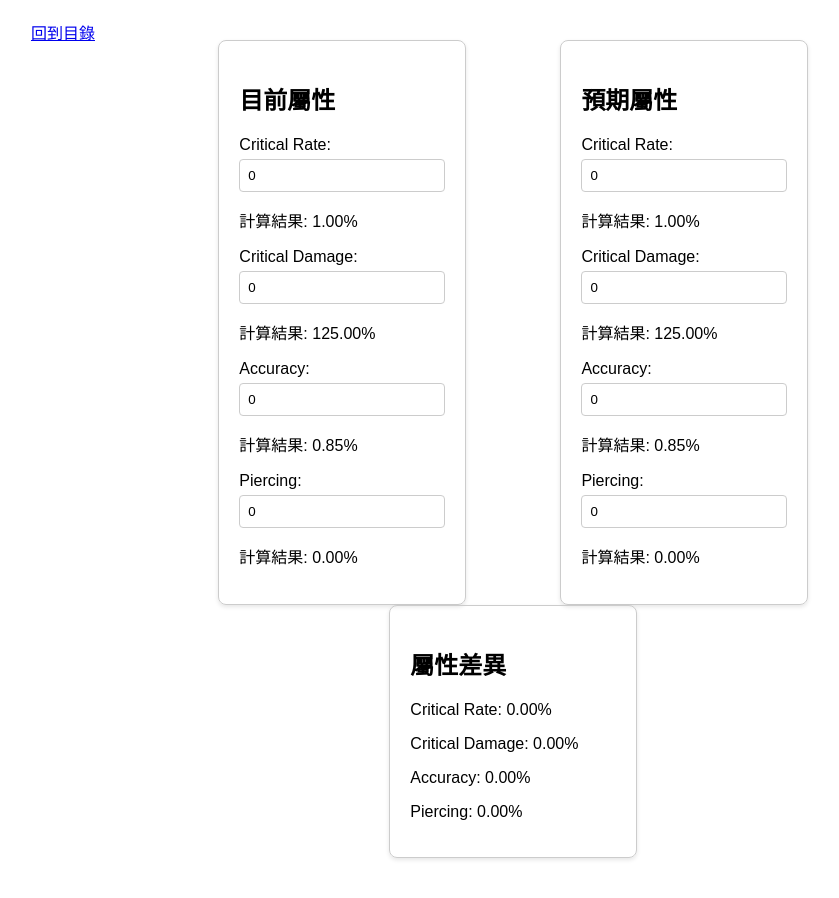
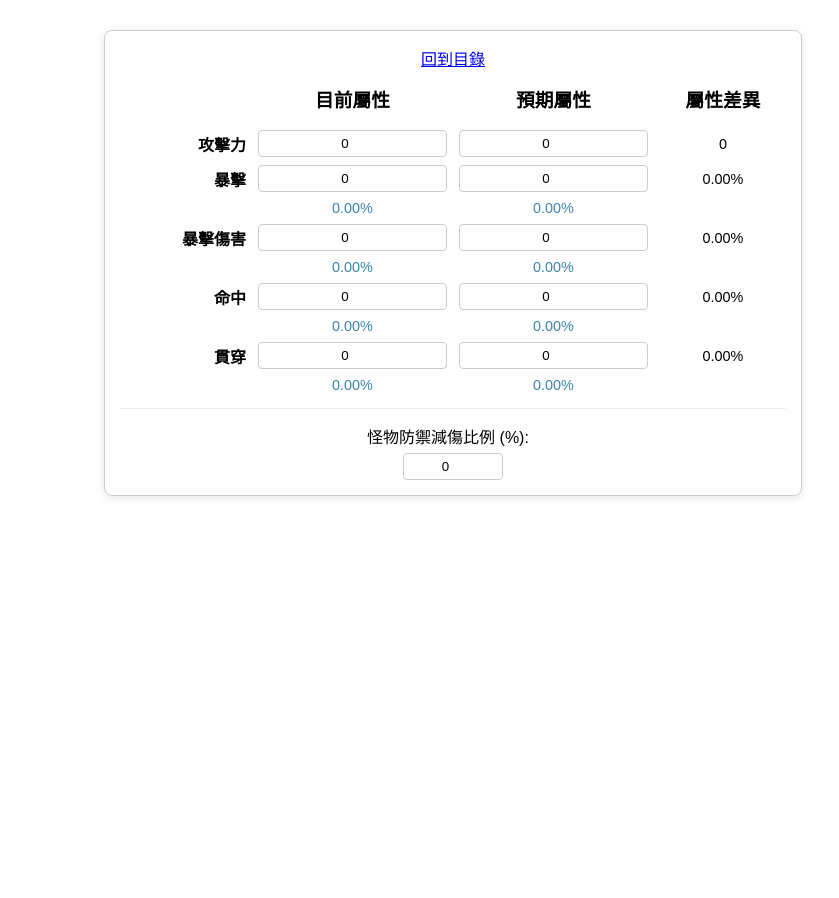
Before and after one commit to Liyobor/bns_tool, a Vue app in the folder website/: page /stats in a window 1280 px wide. Shown: the whole page, without its empty margins (187-1026 px from the left). After the commit the page ends 800 px from the top, so only its background shows below. Built offline with nearby package versions, Linux system fonts and the light colour scheme.

Commit message:
\"feat: Refactor StatsCalculator UI and add new features\"

```diff
--- a/website/src/views/StatsCalculator.vue
+++ b/website/src/views/StatsCalculator.vue
@@ -1,62 +1,66 @@
 <template>
-  <div style="text-align: center; margin-bottom: 20px;">
+  <div class="calculator-container">
+    <div style="text-align: center; margin-bottom: 15px;">
       <router-link to="/">回到目錄</router-link>
-  </div>
-  <div id="app">
-    <div class="stats-section">
-      <h2>目前屬性</h2>
-      <div class="input-group">
-        <label for="currentCriticalRate">Critical Rate:</label>
-        <input type="number" id="currentCriticalRate" v-model.number="currentStats.criticalRate">
-        <p>計算結果: {{ calculateCriticalRate(currentStats.criticalRate).toFixed(2) }}%</p>
-      </div>
-      <div class="input-group">
-        <label for="currentCriticalDamage">Critical Damage:</label>
-        <input type="number" id="currentCriticalDamage" v-model.number="currentStats.criticalDamage">
-        <p>計算結果: {{ calculateCriticalDamage(currentStats.criticalDamage).toFixed(2) }}%</p>
-      </div>
-      <div class="input-group">
-        <label for="currentAccuracy">Accuracy:</label>
-        <input type="number" id="currentAccuracy" v-model.number="currentStats.accuracy">
-        <p>計算結果: {{ calculateAccuracy(currentStats.accuracy).toFixed(2) }}%</p>
-      </div>
-      <div class="input-group">
-        <label for="currentPiercing">Piercing:</label>
-        <input type="number" id="currentPiercing" v-model.number="currentStats.piercing">
-        <p>計算結果: {{ calculatePiercing(currentStats.piercing).toFixed(2) }}%</p>
-      </div>
     </div>
 
-    <div class="stats-section">
-      <h2>預期屬性</h2>
-      <div class="input-group">
-        <label for="expectedCriticalRate">Critical Rate:</label>
-        <input type="number" id="expectedCriticalRate" v-model.number="expectedStats.criticalRate">
-        <p>計算結果: {{ calculateCriticalRate(expectedStats.criticalRate).toFixed(2) }}%</p>
-      </div>
-      <div class="input-group">
-        <label for="expectedCriticalDamage">Critical Damage:</label>
-        <input type="number" id="expectedCriticalDamage" v-model.number="expectedStats.criticalDamage">
-        <p>計算結果: {{ calculateCriticalDamage(expectedStats.criticalDamage).toFixed(2) }}%</p>
-      </div>
-      <div class="input-group">
-        <label for="expectedAccuracy">Accuracy:</label>
-        <input type="number" id="expectedAccuracy" v-model.number="expectedStats.accuracy">
-        <p>計算結果: {{ calculateAccuracy(expectedStats.accuracy).toFixed(2) }}%</p>
-      </div>
-      <div class="input-group">
-        <label for="expectedPiercing">Piercing:</label>
-        <input type="number" id="expectedPiercing" v-model.number="expectedStats.piercing">
-        <p>計算結果: {{ calculatePiercing(expectedStats.piercing).toFixed(2) }}%</p>
-      </div>
+    <div class="calculator-body">
+      <!-- Headers -->
+      <div class="grid-header"></div>
+      <div class="grid-header"><h3>目前屬性</h3></div>
+      <div class="grid-header"><h3>預期屬性</h3></div>
+      <div class="grid-header"><h3>屬性差異</h3></div>
+
+      <!-- Attack Power -->
+      <div class="grid-label">攻擊力</div>
+      <div><input type="number" v-model.number="currentStats.attackPower"></div>
+      <div><input type="number" v-model.number="expectedStats.attackPower"></div>
+      <div class="grid-result">{{ diffStats.attackPower }}</div>
+
+      <!-- Critical Rate -->
+      <div class="grid-label">暴擊</div>
+      <div><input type="number" v-model.number="currentStats.criticalRate"></div>
+      <div><input type="number" v-model.number="expectedStats.criticalRate"></div>
+      <div class="grid-result">{{ diffStats.criticalRate.toFixed(2) }}%</div>
+      <div class="grid-label-result"></div>
+      <div class="grid-result-percent">{{ calculateCriticalRate(currentStats.criticalRate).toFixed(2) }}%</div>
+      <div class="grid-result-percent">{{ calculateCriticalRate(expectedStats.criticalRate).toFixed(2) }}%</div>
+      <div class="grid-result"></div>
+
+      <!-- Critical Damage -->
+      <div class="grid-label">暴擊傷害</div>
+      <div><input type="number" v-model.number="currentStats.criticalDamage"></div>
+      <div><input type="number" v-model.number="expectedStats.criticalDamage"></div>
+      <div class="grid-result">{{ diffStats.criticalDamage.toFixed(2) }}%</div>
+      <div class="grid-label-result"></div>
+      <div class="grid-result-percent">{{ calculateCriticalDamage(currentStats.criticalDamage).toFixed(2) }}%</div>
+      <div class="grid-result-percent">{{ calculateCriticalDamage(expectedStats.criticalDamage).toFixed(2) }}%</div>
+      <div class="grid-result"></div>
+
+      <!-- Accuracy -->
+      <div class="grid-label">命中</div>
+      <div><input type="number" v-model.number="currentStats.accuracy"></div>
+      <div><input type="number" v-model.number="expectedStats.accuracy"></div>
+      <div class="grid-result">{{ diffStats.accuracy.toFixed(2) }}%</div>
+      <div class="grid-label-result"></div>
+      <div class="grid-result-percent">{{ calculateAccuracy(currentStats.accuracy).toFixed(2) }}%</div>
+      <div class="grid-result-percent">{{ calculateAccuracy(expectedStats.accuracy).toFixed(2) }}%</div>
+      <div class="grid-result"></div>
+
+      <!-- Piercing -->
+      <div class="grid-label">貫穿</div>
+      <div><input type="number" v-model.number="currentStats.piercing"></div>
+      <div><input type="number" v-model.number="expectedStats.piercing"></div>
+      <div class="grid-result">{{ diffStats.piercing.toFixed(2) }}%</div>
+      <div class="grid-label-result"></div>
+      <div class="grid-result-percent">{{ calculatePiercing(currentStats.piercing).toFixed(2) }}%</div>
+      <div class="grid-result-percent">{{ calculatePiercing(expectedStats.piercing).toFixed(2) }}%</div>
+      <div class="grid-result"></div>
     </div>
 
-    <div class="stats-section">
-      <h2>屬性差異</h2>
-      <p>Critical Rate: {{ diffStats.criticalRate.toFixed(2) }}%</p>
-      <p>Critical Damage: {{ diffStats.criticalDamage.toFixed(2) }}%</p>
-      <p>Accuracy: {{ diffStats.accuracy.toFixed(2) }}%</p>
-      <p>Piercing: {{ diffStats.piercing.toFixed(2) }}%</p>
+    <div class="extra-settings">
+        <label for="monsterDefenseReduction">怪物防禦減傷比例 (%):</label>
+        <input type="number" id="monsterDefenseReduction" v-model.number="monsterDefenseReduction">
     </div>
   </div>
 </template>
@@ -67,22 +71,26 @@ export default {
   data() {
     return {
       currentStats: {
+        attackPower: 0,
         criticalRate: 0,
         criticalDamage: 0,
         accuracy: 0,
         piercing: 0
       },
       expectedStats: {
+        attackPower: 0,
         criticalRate: 0,
         criticalDamage: 0,
         accuracy: 0,
         piercing: 0
-      }
+      },
+      monsterDefenseReduction: 0
     }
   },
   computed: {
     diffStats() {
       return {
+        attackPower: this.expectedStats.attackPower - this.currentStats.attackPower,
         criticalRate: this.calculateCriticalRate(this.expectedStats.criticalRate) - this.calculateCriticalRate(this.currentStats.criticalRate),
         criticalDamage: this.calculateCriticalDamage(this.expectedStats.criticalDamage) - this.calculateCriticalDamage(this.currentStats.criticalDamage),
         accuracy: this.calculateAccuracy(this.expectedStats.accuracy) - this.calculateAccuracy(this.currentStats.accuracy),
@@ -92,15 +100,19 @@ export default {
   },
   methods: {
     calculateCriticalRate(points) {
+      if (points <= 0) return 0;
       return ((0.9785 * 100 * points) / (2509.9756 + points)) + 1;
     },
     calculateCriticalDamage(points) {
+      if (points <= 0) return 0;
       return (((2.9262 * points) / (3371.1439 + points)) + 1.25) * 100;
     },
     calculateAccuracy(points) {
+      if (points <= 0) return 0;
       return ((96.16 * points) / (820.5 + points)) / 100 + 0.85;
     },
     calculatePiercing(points) {
+      if (points <= 0) return 0;
       return (0.942 * points) / (3070.3849 + points) * 100;
     }
   }
@@ -108,32 +120,72 @@ export default {
 </script>
 
 <style scoped>
-#app {
-  display: flex;
-  justify-content: space-around;
-  margin: 20px;
+.calculator-container {
+  margin: 10px auto;
+  padding: 15px;
+  max-width: 800px;
+  border: 1px solid #ccc;
+  border-radius: 8px;
+  box-shadow: 0 2px 8px rgba(0,0,0,0.1);
 }
 
-.stats-section {
-  border: 1px solid #ccc;
-  padding: 20px;
-  border-radius: 8px;
-  width: 30%;
-  box-shadow: 0 2px 4px rgba(0,0,0,0.1);
+.calculator-body {
+  display: grid;
+  grid-template-columns: 1fr 1.5fr 1.5fr 1fr;
+  gap: 8px 12px;
+  align-items: center;
 }
 
-.input-group {
-  margin-bottom: 15px;
+.grid-header {
+  text-align: center;
 }
 
-.input-group label {
-  display: block;
-  margin-bottom: 5px;
+.grid-label {
+  font-weight: bold;
+  text-align: right;
 }
 
-.input-group input {
+.grid-label-result {
+  grid-column: 1;
+  text-align: right;
+  font-size: 0.9em;
+  color: #555;
+}
+
+.grid-result, .grid-result-percent {
+  text-align: center;
+  font-size: 0.9em;
+}
+
+.grid-result-percent {
+    color: #3a87ad;
+}
+
+input[type="number"] {
   width: 100%;
-  padding: 8px;
+  padding: 5px;
   box-sizing: border-box;
+  border: 1px solid #ccc;
+  border-radius: 4px;
+  text-align: center;
+}
+
+.extra-settings {
+  margin-top: 15px;
+  padding-top: 15px;
+  border-top: 1px solid #eee;
+  text-align: center;
+}
+
+.extra-settings label {
+    margin-right: 10px;
+}
+
+.extra-settings input {
+    width: 100px;
+}
+
+h3 {
+    margin: 0 0 10px 0;
 }
 </style>
```
